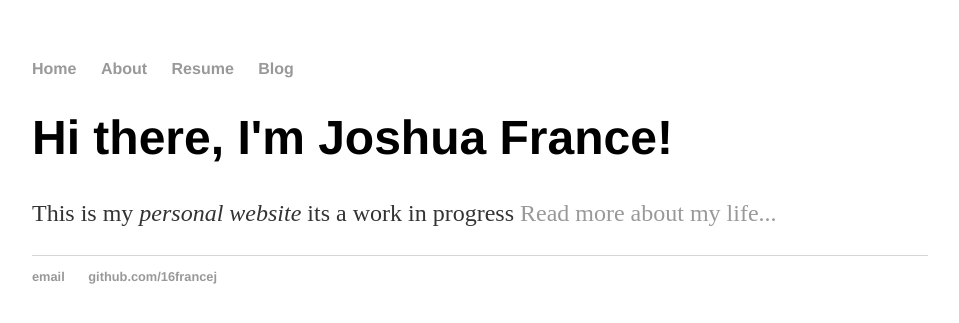
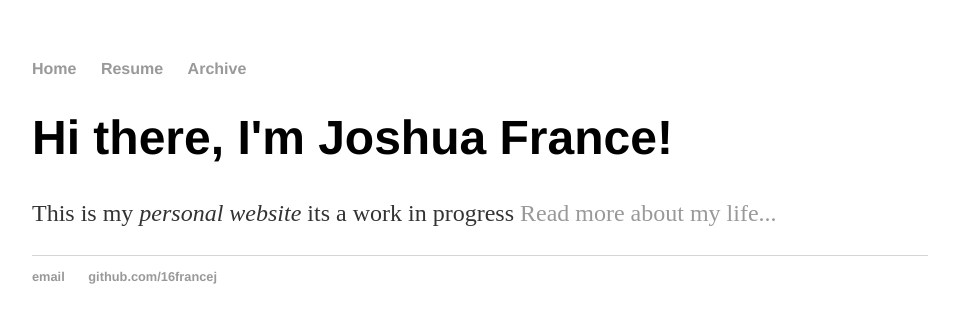
Before and after one commit to 16francej/16francej.github.io, a Jekyll site: the page built from index.html, in a window 1280 px wide. Shown: the top 323 px of the page, without its empty margins (160-1119 px from the left). Built offline with Jekyll 4.4.1, drawn with Linux system fonts in a browser that asks for light colours.

Commit message:
Update default.html

```diff
--- a/_layouts/default.html
+++ b/_layouts/default.html
@@ -9,9 +9,8 @@
 			<nav>
 	    		<ul>
 	        		<li><a href="/">Home</a></li>
-		        	<li><a href="/about">About</a></li>
 	        		<li><a href="/resume">Resume</a></li>
-	        		<li><a href="/blog">Blog</a></li>
+	        		<li><a href="/archive">Archive</a></li>
 	    		</ul>
 			</nav>
 			<div class="container">
```
